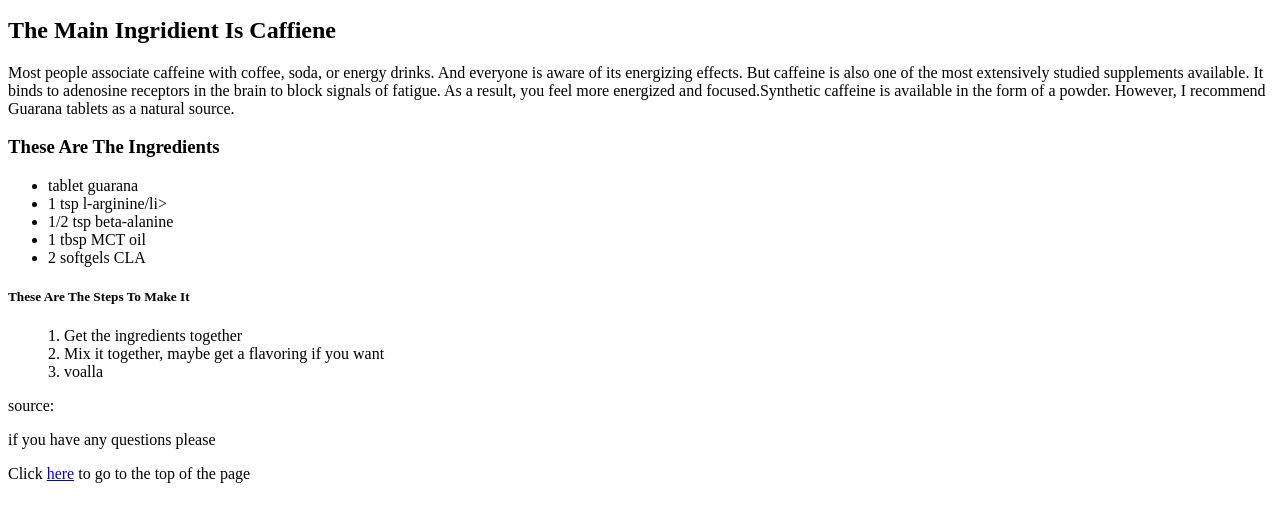
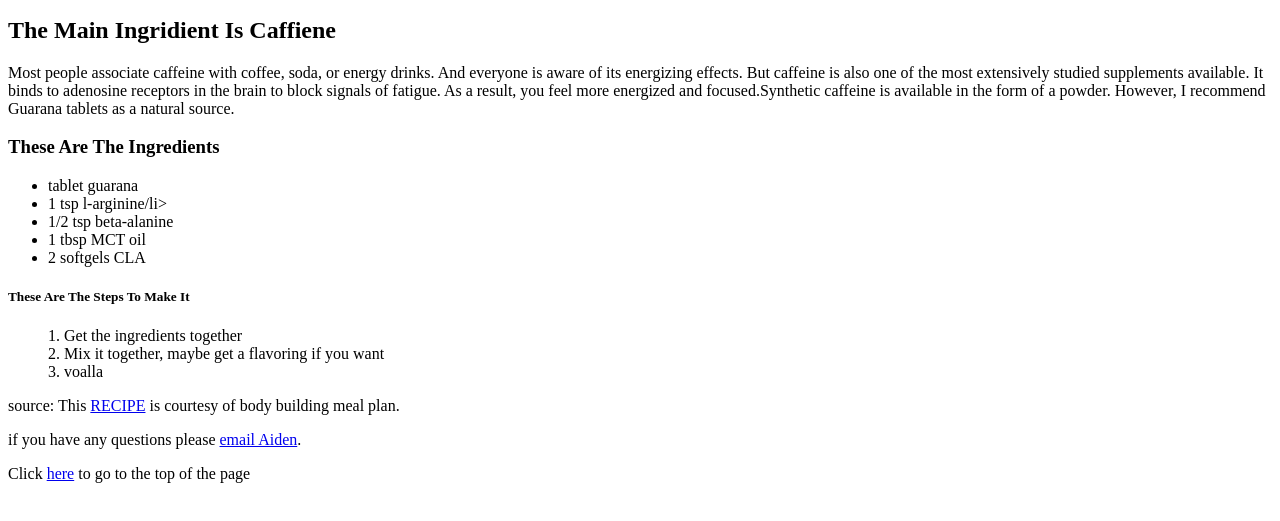
Before and after one commit to aestus02/html-css-0, a plain HTML site: page RecipeProject/AidenEstusProject1.html in a window 1280 px wide. Shown: the part 145-666 px from the top of the page. Drawn offline with Linux system fonts and the light colour scheme.

```diff
--- a/RecipeProject/AidenEstusProject1.html
+++ b/RecipeProject/AidenEstusProject1.html
@@ -22,8 +22,8 @@
     2. Mix it together, maybe get a flavoring if you want <br>
     3. voalla
 </ol>
-<p>source:</p>
-<p>if you have any questions please <ahref="mailto:aidenestus802@icloud.com"EmailAiden</a></p>
+<p>source: This <a href="https://www.bodybuildingmealplan.com/homemade-pre-workout/" target="_blank">RECIPE</a> is courtesy of body building meal plan.</p>
+<p>if you have any questions please <a href="mailto:aidenestus802@icloud.com">email Aiden</a>.</p>
 Click <a href="#top">here</a> to go to the top of the page</a>
 
 </body>
```
Also changed, not shown: MyFavoriteMovies/index.html (added, +9 -0 lines), Project3/index.html (deleted).
